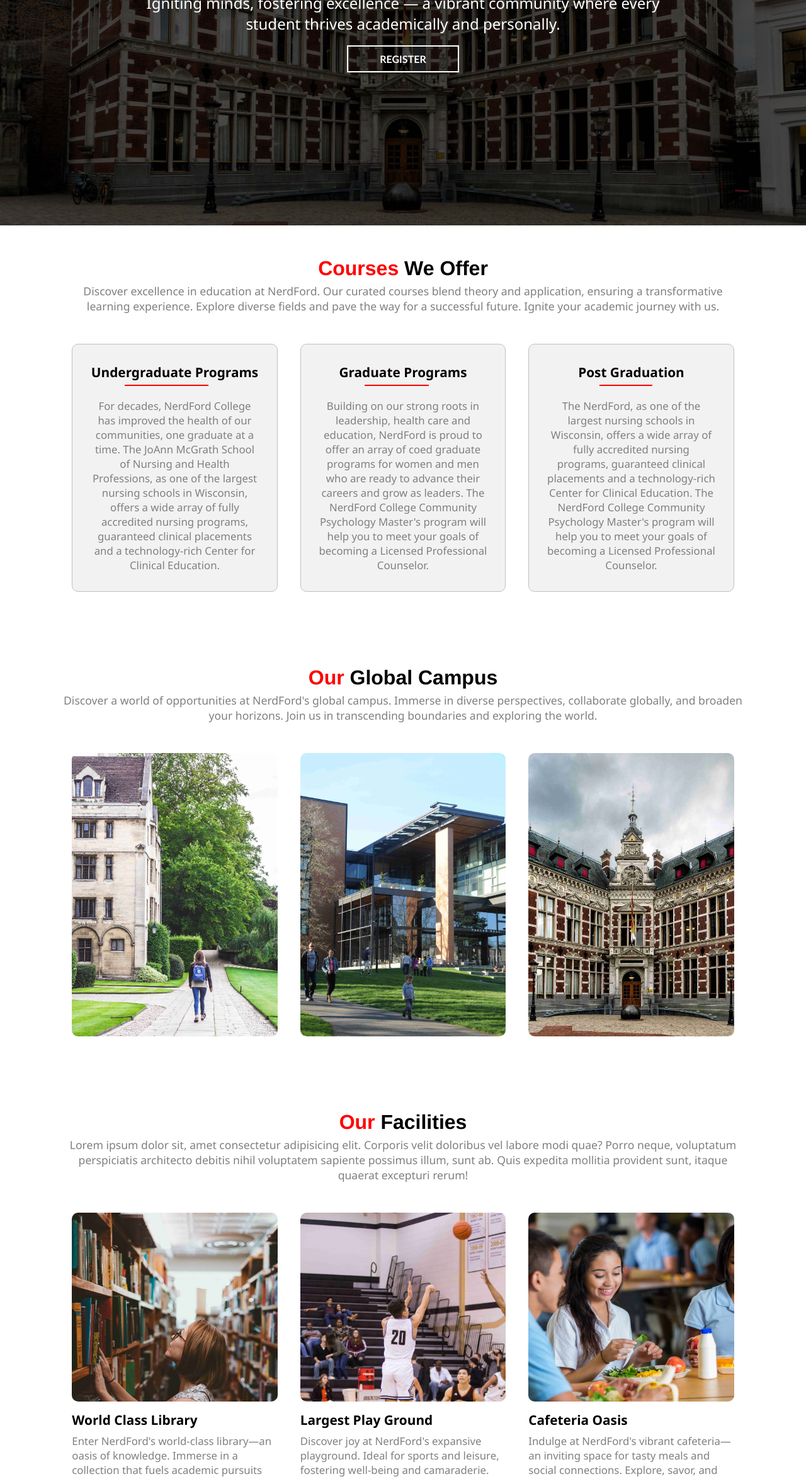
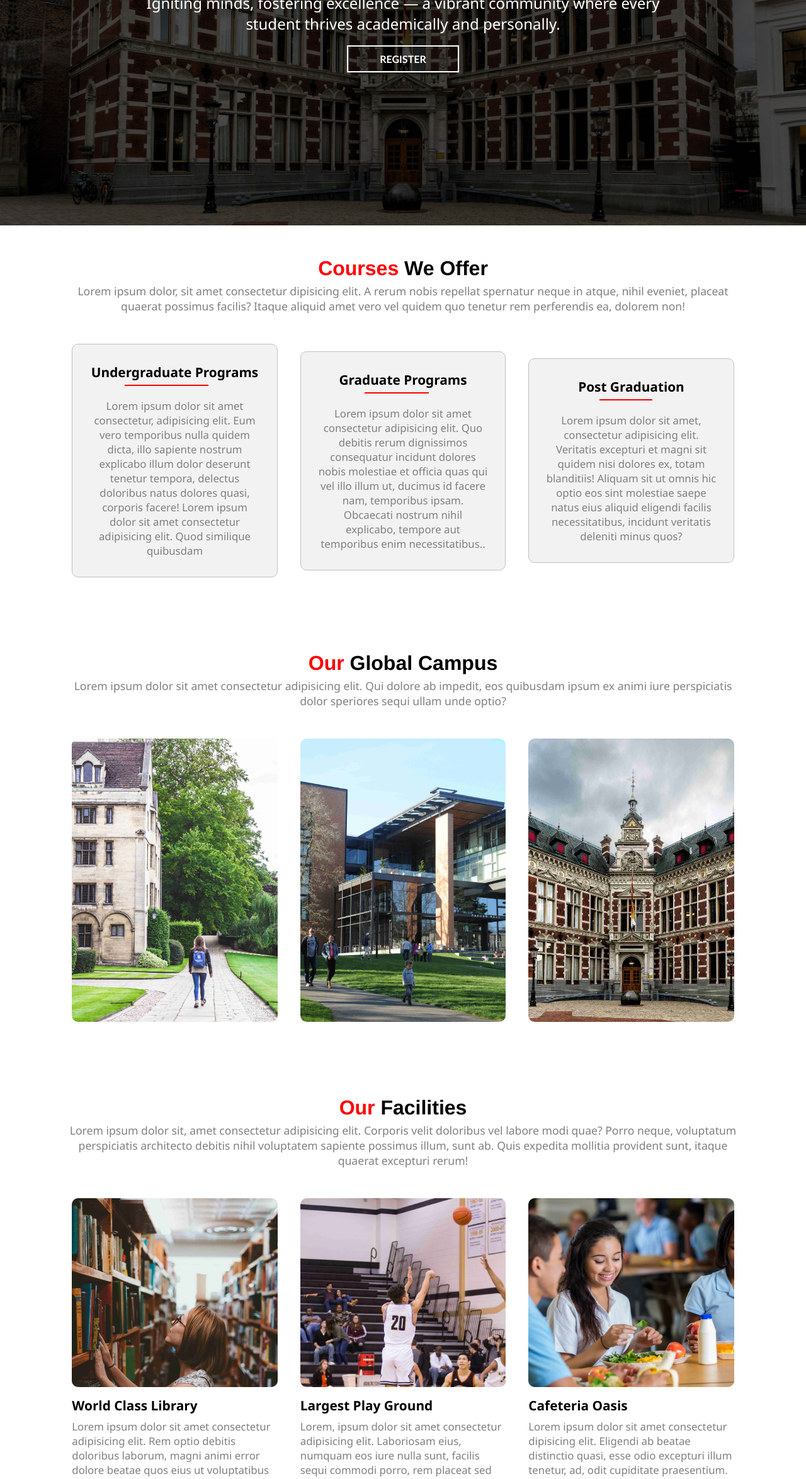
Before and after one commit to harunahaak78/SCHOL_WEBSITE, a plain HTML site: page SCHOOL_WEBSITE/index.html in a window 1280 px wide. Shown: the part 442-2791 px from the top of the page at 63% size. Drawn offline with Linux system fonts and the light colour scheme.

Commit message:
change the contant to lorem

```diff
--- a/SCHOOL_WEBSITE/index.html
+++ b/SCHOOL_WEBSITE/index.html
@@ -48,9 +48,12 @@
          <section class="headingSec">
             <h1><span class="highlight">Courses</span> We Offer</h1>
             <p>
-               Discover excellence in education at NerdFord. Our curated courses blend
-               theory and application, ensuring a transformative learning experience. Explore diverse
-               fields and pave the way for a successful future. Ignite your academic journey with us.
+               Lorem ipsum dolor, sit amet consectetur
+               dipisicing elit. A rerum nobis repellat
+               spernatur neque in atque, nihil eveniet, placeat
+               quaerat possimus facilis? Itaque aliquid amet
+               vero vel quidem quo
+               tenetur rem perferendis ea, dolorem non!
             </p>
          </section>
 
@@ -58,30 +61,37 @@
             <section class="courseSec">
                <h3>Undergraduate Programs</h3>
                <p>
-                  For decades, NerdFord College has improved the health of our communities, one graduate
-                  at a time. The JoAnn McGrath School of Nursing and Health Professions, as one of the
-                  largest nursing schools in Wisconsin, offers a wide array of fully accredited nursing
-                  programs, guaranteed clinical placements and a technology-rich Center for Clinical Education.
+                 Lorem ipsum dolor sit amet consectetur,
+                 adipisicing elit. Eum vero temporibus nulla
+                  quidem dicta, illo sapiente nostrum explicabo illum
+                 dolor deserunt tenetur tempora, delectus doloribus natus dolores quasi, corporis facere!
+                 Lorem ipsum dolor sit amet consectetur
+                  adipisicing elit. Quod similique quibusdam
                </p>
             </section>
 
             <section class="courseSec">
                <h3>Graduate Programs</h3>
                <p>
-                  Building on our strong roots in leadership, health care and education, NerdFord is proud
-                  to offer an array of coed graduate programs for women and men who are ready to advance
-                  their careers and grow as leaders. The NerdFord College Community Psychology Master's
-                  program will help you to meet your goals of becoming a Licensed Professional Counselor.
+                 Lorem ipsum dolor sit amet consectetur
+                 adipisicing elit. Quo debitis rerum dignissimos
+                 consequatur incidunt dolores nobis molestiae et
+                 officia quas qui vel illo illum ut, ducimus id
+                 facere nam, temporibus ipsam. Obcaecati nostrum
+                 nihil explicabo,
+                 tempore aut temporibus enim necessitatibus..
                </p>
             </section>
 
             <section class="courseSec">
                <h3>Post Graduation</h3>
                <p>
-                  The NerdFord, as one of the largest nursing schools in Wisconsin, offers a wide array of
-                  fully accredited nursing programs, guaranteed clinical placements and a technology-rich
-                  Center for Clinical Education. The NerdFord College Community Psychology Master's program
-                  will help you to meet your goals of becoming a Licensed Professional Counselor.
+                  Lorem ipsum dolor sit amet, consectetur
+                  adipisicing elit. Veritatis excepturi et magni
+                  sit quidem nisi dolores ex, totam blanditiis!
+                  Aliquam sit ut omnis hic optio eos sint molestiae
+                  saepe natus eius aliquid eligendi facilis necessitatibus,
+                  incidunt veritatis deleniti minus quos?
                </p>
             </section>
          </section>
@@ -92,9 +102,10 @@
          <section class="headingSec">
             <h1><span class="highlight">Our</span> Global Campus</h1>
             <p>
-               Discover a world of opportunities at NerdFord's global campus. Immerse
-               in diverse perspectives, collaborate globally, and broaden your horizons. Join us
-               in transcending boundaries and exploring the world.
+               Lorem ipsum dolor sit amet consectetur
+               adipisicing elit. Qui dolore ab impedit, eos
+               quibusdam ipsum ex animi iure perspiciatis dolor
+               speriores sequi ullam unde optio?
             </p>
          </section>
 
@@ -134,9 +145,11 @@
                <h3>World Class Library</h3>
 
                <p>
-                  Enter NerdFord's world-class library—an oasis of knowledge. Immerse in a
-                  collection that fuels academic pursuits and fosters collaboration. Explore and
-                  discover with us.
+                  Lorem ipsum dolor sit amet consectetur
+                  adipisicing elit. Rem optio debitis doloribus
+                  laborum, magni animi error dolore beatae quos
+                  eius ut voluptatibus
+                  corporis id nulla, aliquid nesciunt?
                </p>
             </section>
 
@@ -148,9 +161,10 @@
                <h3>Largest Play Ground</h3>
 
                <p>
-                  Discover joy at NerdFord's expansive playground. Ideal for sports and
-                  leisure, fostering well-being and camaraderie. Explore and thrive in the largest
-                  playground.
+                  Lorem, ipsum dolor sit amet consectetur
+                  adipisicing elit. Laboriosam eius, numquam eos
+                  iure nulla sunt, facilis sequi commodi porro,
+                  rem placeat sed dolores aut hic at.
                </p>
             </section>
 
@@ -162,9 +176,11 @@
                <h3>Cafeteria Oasis</h3>
 
                <p>
-                  Indulge at NerdFord's vibrant cafeteria—an inviting space for tasty meals
-                  and social connections. Explore, savor, and socialize in the heart of our culinary
-                  hub.
+                  Lorem ipsum dolor sit amet consectetur
+                  dipisicing elit. Eligendi ab beatae distinctio
+                  quasi, esse odio excepturi illum tenetur, ad,
+                  odit cupiditate praesentium.
+                  Dolor provident sed numquam aspernatur?
                </p>
             </section>
          </section>
@@ -176,9 +192,11 @@
          <section class="headingSec">
             <h1><span class="highlight">What</span> Our Students Say</h1>
             <p>
-               Explore student testimonials at NerdFord. Dive into testimonials that capture the
-               essence of life within our academic community. Connect with the voices that make
-               our community thrive.
+              Lorem ipsum dolor sit, amet consectetur
+              adipisicing elit. Ad praesentium, laudantium
+              dolores dolorum iste mollitia repudiandae nihil
+              facilis beatae delectus nulla
+              distinctio officia odit, cumque sint.
             </p>
          </section>
 
@@ -192,9 +210,13 @@
 
                <section class="quoteSec">
                   <p>
-                     “NerdFord is home to me not because of the fancy buildings like Healy Hall, or its
-                     prestigious reputation, but rather because of the university's care for the whole person
-                     as each of us attempts to live our lives for others.”
+                     Lorem ipsum dolor sit amet consectetur
+                     adipisicing elit. Dolores nemo eius, at ab
+                     earum unde labore, ullam voluptas nulla placeat
+                     temporibus veritatis, beatae eligendi iusto eum?
+                      Qui consectetur, excepturi nesciunt deserunt
+                      molestiae iusto ex architecto
+                     tenetur libero magni corrupti quaerat.
                   </p>
 
                   <span class="name">Chiagozie Okafor</span>
@@ -216,9 +238,12 @@
 
                <section class="quoteSec">
                   <p>
-                     “NerdFord is home to me not because of the fancy buildings like Healy Hall, or its
-                     prestigious reputation, but rather because of the university's care for the whole person
-                     as each of us attempts to live our lives for others.”
+                    Lorem ipsum dolor sit amet consectetur
+                    adipisicing elit. Nobis sint, magni perspiciatis
+                    distinctio, aperiam esse obcaecati ipsam rerum,
+                    doloremque exercitationem voluptatum dolore
+                    deleniti
+                    rem tempora et fuga eligendi illo ratione?
                   </p>
 
                   <span class="name">Chiagozie Okafor</span>
```
